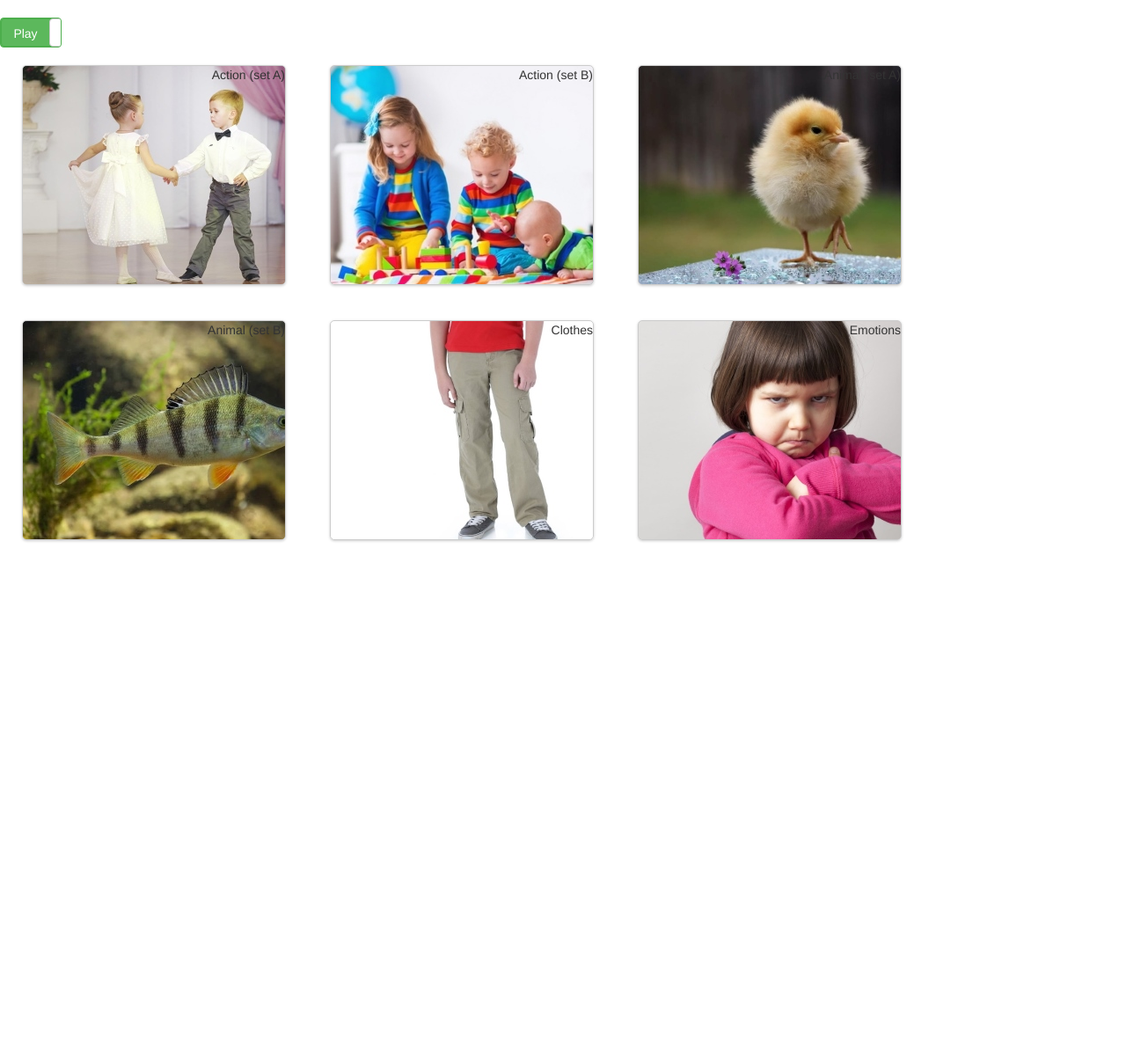
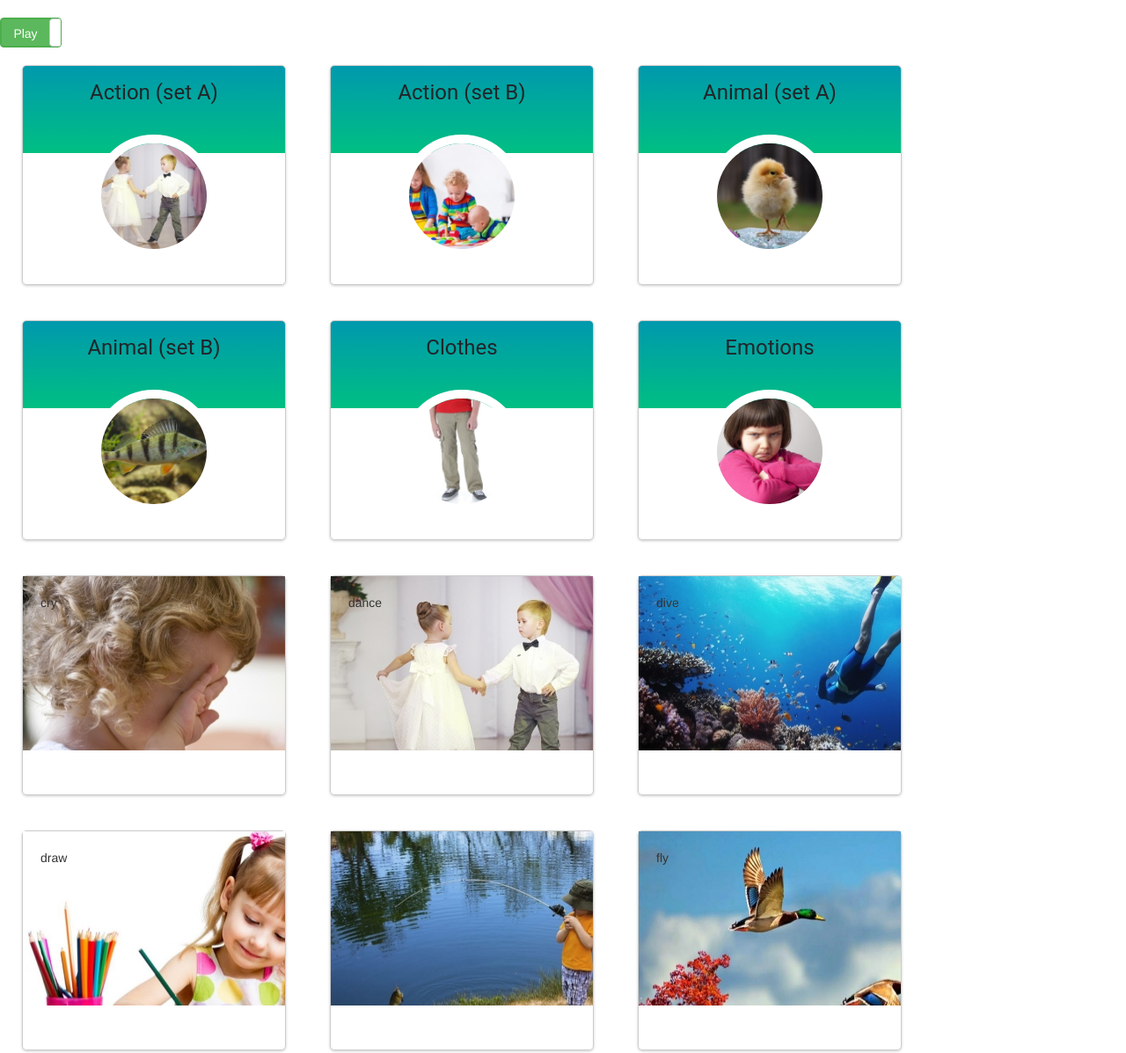
Before and after one commit to AnAtoliy-AA/english-for-kids, a website built with webpack: page index.html in a window 1280 px wide. Shown: the top 1197 px of the page at 88% size. Before the commit the page ends 800 px from the top, so only its background shows below. Built offline with nearby package versions, Linux system fonts and the light colour scheme.

Commit message:
feat: create card

```diff
--- a/script.js
+++ b/script.js
@@ -3,6 +3,8 @@
 // import changeCardCategories from './src/change-card-categories';
 
 import CardsGroup from "./src/cards-group";
+import Card from "./src/card";
+import changeCardCategories from "./src/change-card-categories";
 
 // function runEnglishForKidsApp() {
 //    const mainContainer =  document.createElement('div');
@@ -16,6 +18,8 @@ import CardsGroup from "./src/cards-group";
 
 function runEnglishForKidsApp() {
   const cardContainer = new CardsGroup();
+  const card = new Card;
+  changeCardCategories();
 
 }
 
--- a/src/card.js
+++ b/src/card.js
@@ -0,0 +1,53 @@
+import cards from '../assets/cards'
+
+class Card {
+    constructor() {
+        this.ctreateCard();
+    }
+
+
+
+    ctreateCard() {
+        for (let i = 1; i < cards.length; i++) {
+            const cardCategory = document.createElement('div');
+            const mainContainer = document.getElementById('container');
+            const cCard = cards[i];
+
+            cardCategory.id = cards[0][i - 1];
+            cardCategory.classList.add('card-category');
+            mainContainer.appendChild(cardCategory);
+            // console.log('card',cCard);
+
+            for (let k = 0; k < cCard.length; k++) {
+                const cardContainer = document.createElement('div');
+                // const cardImage = document.createElement('img');
+                const cardImgUrl = `url(./assets/${cCard[k].image})`;
+                const cardFront = document.createElement('div');
+                const cardBack = document.createElement('div');
+
+                cardFront.innerHTML = cCard[k].word;
+                cardBack.innerHTML = cCard[k].translation;
+                cardFront.classList.add('font-face');
+                cardBack.classList.add('back-face');
+                cardBack.classList.add('hidden');
+
+                // console.log('cardIMGurl', cardImgUrl);
+                cardFront.style.backgroundImage = cardImgUrl;
+                cardBack.style.backgroundImage = cardImgUrl;
+                // cardItem.style.backgroundImage = 'url(./assets/img/angry.jpg)';
+                // cardItem.style.background = 'red';
+                cardContainer.classList.add('card');
+
+                //cardContainer.classList.add('hidden');
+                cardContainer.appendChild(cardFront);
+                cardContainer.appendChild(cardBack);
+                //console.log('IMG', (`../assets/${cCard[k].image}`));
+                mainContainer.appendChild(cardContainer);
+                //  cardItem.appendChild(cardImage);
+                //  console.log('image', cCard[k].image);
+            }
+        }
+    }
+}
+
+export default Card;
--- a/src/cards-group.js
+++ b/src/cards-group.js
@@ -12,25 +12,29 @@ class CardsGroup {
         const cardContainer = document.createElement('div');
 
         body.appendChild(cardContainer);
-        cardContainer.classList.add('card-container');
-        cardContainer.id = 'cardContainer';
+        cardContainer.classList.add('main-container');
+        cardContainer.id = 'container';
     }
 
     ctreateCardsGroup() {
         for (let i = 1; i < cards.length; i++) {
             const cardsGroup = document.createElement('div');
-            const cCard = cards[0][i-1];
-            const cardImgUrl = `url(./assets/${cards[i][1].image})`;
+            const cCard = cards[0][i - 1];
+            //  const cardImgUrl = `url(./assets/${cards[i][1].image})`;
+            const cardImgSrc = `./assets/${cards[i][1].image}`;
+            const cardsGroupImg = document.createElement('img');
 
             console.log('cards.length', cards.length);
 
             cardsGroup.innerHTML = cCard;
 
-            cardsGroup.id = cards[0][i - 1];
-            cardsGroup.classList.add('card-category');
+            //cardsGroup.id = cards[0][i - 1];
+            cardsGroup.classList.add('cards-group');
+            cardsGroupImg.src = cardImgSrc;
             cardsGroup.classList.add('card');
-            cardsGroup.style.backgroundImage = cardImgUrl;
-            document.getElementById('cardContainer').appendChild(cardsGroup);
+            //  cardsGroupImg.style.backgroundImage = cardImgUrl;
+            cardsGroup.appendChild(cardsGroupImg)
+            document.getElementById('container').appendChild(cardsGroup);
         }
     }
 }
--- a/src/change-card-categories.js
+++ b/src/change-card-categories.js
@@ -1,20 +1,21 @@
 //import cards from '../assets/cards';
 
 function changeCardCategories() {
-    const domCards = document.querySelectorAll('.navigation-item');
+    //const domCards = document.querySelectorAll('.navigation-item');
+    const cardsGroup = document.querySelectorAll('.cards-group');
     const cardCategory = document.querySelectorAll('.card-category');
 
 
-    domCards.forEach((e) => {
+    cardsGroup.forEach((e) => {
         e.addEventListener('click', (event) => {
             console.log('domCards', event.target.innerHTML);
-           // event.target.innerHTML === ;
-           console.log('cardCategory',cardCategory);
-           const activeCardCategory = cardCategory.find((el)=> el.id == event.target.innerHTML);
+            // event.target.innerHTML === ;
+            console.log('cardCategory', cardCategory);
+            const activeCardCategory = cardCategory.find((el) => el.id == event.target.innerHTML);
 
-           if (activeCardCategory) {
-               activeCardCategory.classList.add('hidden');
-           }
+            if (activeCardCategory) {
+                activeCardCategory.classList.remove('hidden');
+            }
         })
     })
 
--- a/style.css
+++ b/style.css
@@ -30,15 +30,41 @@
     top: 43.6px;
 }
 
-.card-container {
+.main-container {
     display: flex;
     flex-wrap: wrap;
 }
 
+.cards-group {
+    width: 300px;
+    height: 280px;
+    border-radius: 5px;
+    box-shadow: 0 2px 5px 0 rgba(0,0,0,.16), 0 2px 10px 0 rgba(0,0,0,.12);
+    color: #212529;
+    display: flex;
+    flex-direction: column;
+    font-family: Roboto;
+    font-size: 24px;
+    line-height: 36px;
+    font-weight: 400;
+    text-align: center;
+    text-decoration: none;
+    background: linear-gradient(180deg,#0099ae,#00bf82 40%,#fff 0,#fff);
+}
+
+.cards-group img {
+    width: 140px;
+    height: 140px;
+    border-radius: 50%;
+    border: 10px solid #fff;
+    object-fit: cover;
+    margin: 30px auto;
+}
 .card {
     position: relative;
     -webkit-transform-style: preserve-3d;
     transform-style: preserve-3d;
+    transform: scale(1);
     display: flex;
     box-sizing: border-box;
     justify-content: flex-end;
@@ -49,3 +75,11 @@
     margin: 20px 25px;
     box-shadow: 0 1px 3px 0 #ccc;
 }
+
+.font-face,
+.back-face {
+    width: 100%;
+    height:80%;
+    padding: 20px;
+    transition: .3s;
+}
```
Also changed, not shown: dist/bundle.js.
